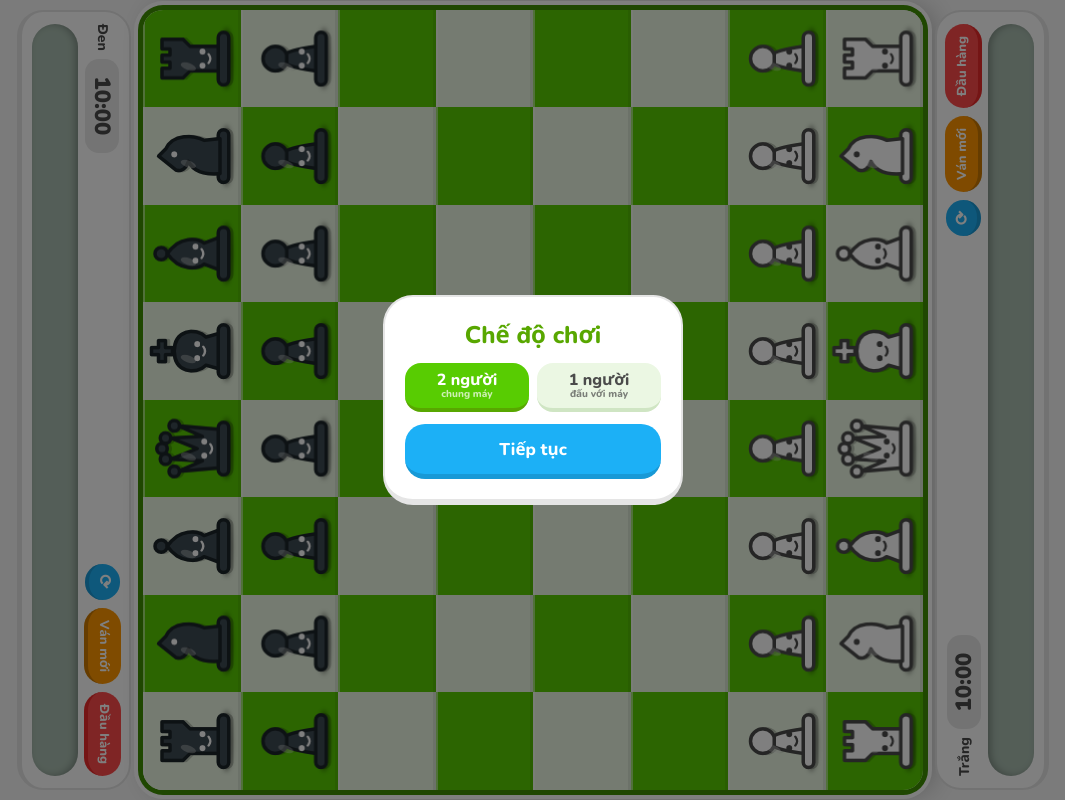
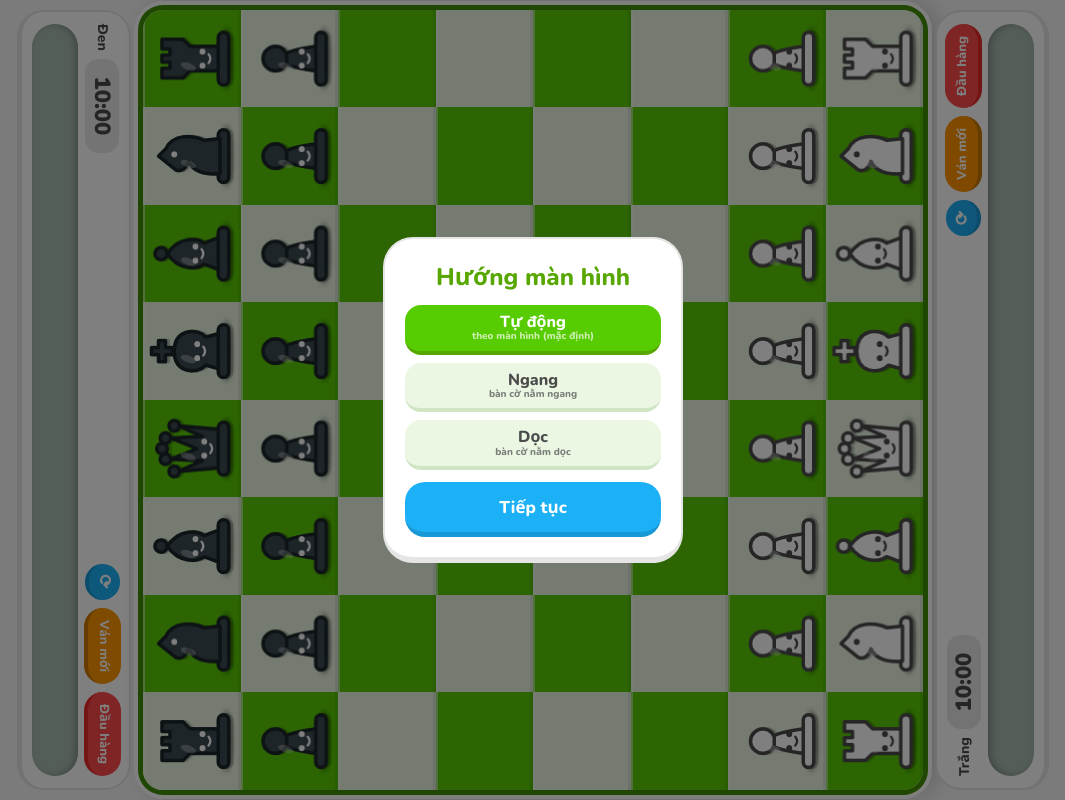
Before and after one commit to Phamdat29/Chess-Hikami, a plain HTML site: page index.html in a window 1280 px wide. Shown: the whole page, without its empty margins (107-1172 px from the left). Drawn offline with nearby package versions, Linux system fonts and the light colour scheme.

Commit message:
Update index.html

```diff
--- a/index.html
+++ b/index.html
@@ -291,7 +291,7 @@ function clockLoop(){
   CI=setInterval(()=>{if(!G||!G.on||G.over||G.unl)return;if(!tickNow())showClocks()},100);
 }
 function timeModal(){
-  modal(`<h2>Chọn thời gian</h2><div class="tcg">${TCS.map((t,i)=>`<button class="chip${t===TC?' on':''}" data-i="${i}">${t.l}<small>${t.n}</small></button>`).join('')}</div><button class="btn o big" data-rot="1">⟳ Xoay ngang/dọc</button><button class="btn b big" id="tn">Tiếp tục</button>`,0);
+  modal(`<h2>Chọn thời gian</h2><div class="tcg">${TCS.map((t,i)=>`<button class="chip${t===TC?' on':''}" data-i="${i}">${t.l}<small>${t.n}</small></button>`).join('')}</div><button class="btn b big" id="tn">Tiếp tục</button>`,0);
   M.querySelectorAll('.chip').forEach(b=>b.onclick=()=>{
     TC=TCS[+b.dataset.i];try{localStorage.setItem('cvTC',b.dataset.i)}catch(e){}
     M.querySelectorAll('.chip').forEach(x=>x.classList.toggle('on',x===b));snd(800,.05);
@@ -308,7 +308,7 @@ function init(){
 function newGame(){
   PL.innerHTML='';FX.innerHTML='';PE={};
   G={b:init(),turn:'w',cr:{wK:1,wQ:1,bK:1,bQ:1},ep:null,half:0,hist:{},cap:{w:[],b:[]},sel:null,moves:[],last:null,chk:null,on:0,busy:0,over:0,first:'w',t:{w:0,b:0},inc:0,unl:0,tick:0};
-  setClock();layout();render();trays();if(BW){BW.terminate();BW=null}modeModal();
+  setClock();layout();render();trays();if(BW){BW.terminate();BW=null}orientModal();
 }
 function coinModal(){
   modal(`<h2>Ai đi trước?</h2><div class="stage"><div class="coin"><i class="f">${svg('K','w')}</i><i class="f k">${svg('K','b')}</i></div></div><div id="res"><button class="btn b big" id="fl">Tung đồng xu</button></div>`,0);
@@ -494,6 +494,13 @@ let BOT=null,BW=null,BID=0,BM={m:2,l:3};
 try{const s=JSON.parse(localStorage.getItem('cvBM'));if(s&&s.m&&s.l)BM=s}catch(e){}
 const LVN=[['Tập sự','~600'],['Dễ','~900'],['Vừa','~1200'],['Khó','~1500'],['Rất khó','~1800'],['Cao thủ','~2000+']];
 function botUI(){$('#pb .nm').textContent=NAME.b;pb.querySelectorAll('[data-a]').forEach(b=>b.style.display=BOT?'none':'')}
+function orientModal(){
+  let o=LO||'auto';
+  modal(`<h2>Hướng màn hình</h2><div class="tcg" style="grid-template-columns:1fr"><button class="chip" data-o="auto">Tự động<small>theo màn hình (mặc định)</small></button><button class="chip" data-o="land">Ngang<small>bàn cờ nằm ngang</small></button><button class="chip" data-o="port">Dọc<small>bàn cờ nằm dọc</small></button></div><button class="btn b big" id="on">Tiếp tục</button>`,0);
+  const up=()=>M.querySelectorAll('[data-o]').forEach(b=>b.classList.toggle('on',b.dataset.o==o));
+  M.querySelectorAll('[data-o]').forEach(b=>b.onclick=()=>{o=b.dataset.o;LO=o=='auto'?null:o;try{o=='auto'?localStorage.removeItem('cvLO'):localStorage.setItem('cvLO',o)}catch(e){}snd(800,.05);up();layout()});
+  up();$('#on').onclick=modeModal;
+}
 function modeModal(){
   BOT=null;NAME.b='Đen';botUI();let md=BM.m,lv=BM.l;
   modal(`<h2>Chế độ chơi</h2><div class="tcg" style="grid-template-columns:1fr 1fr"><button class="chip" data-m="2">2 người<small>chung máy</small></button><button class="chip" data-m="1">1 người<small>đấu với máy</small></button></div><div id="lv" style="width:100%"><p style="font-size:14px;margin-bottom:6px">Độ khó (Elo ước lượng)</p><div class="tcg" style="grid-template-columns:repeat(3,1fr)">${LVN.map((x,i)=>`<button class="chip" data-l="${i+1}">${x[0]}<small>${x[1]}</small></button>`).join('')}</div></div><button class="btn b big" id="mn">Tiếp tục</button>`,0);
```
